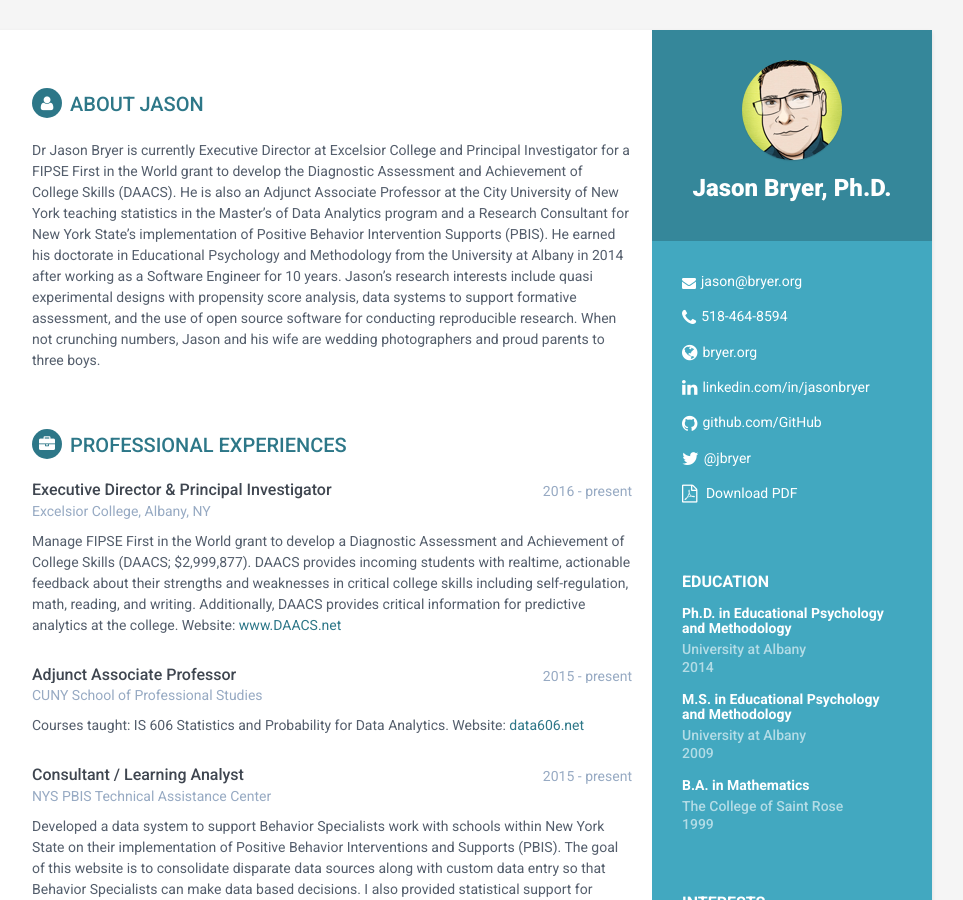
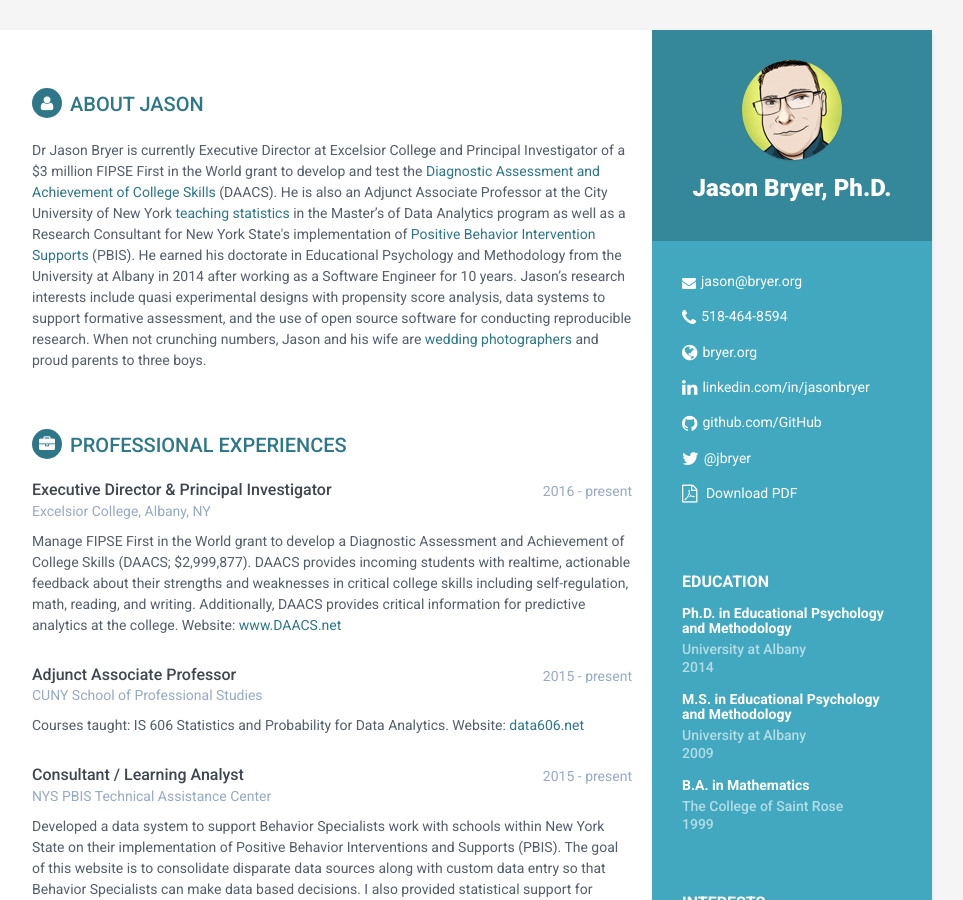
Before and after one commit to jbryer/CV, a Jekyll site: the page built from docs/index.md, in a window 1280 px wide and 900 px high. Shown: the whole window, without its empty margins (188-1151 px from the left). Built offline with Jekyll 4.4.1, drawn with Linux system fonts in a browser that asks for light colours.

Commit message:
Bio update.

```diff
--- a/docs/_includes/biography.html
+++ b/docs/_includes/biography.html
@@ -1,6 +1,6 @@
 <section class="section summary-section">
 <h2 class="section-title"><i class="fa fa-user"></i>About Jason</h2>
 <div class="summary">
-    <p>Dr Jason Bryer is currently Executive Director at Excelsior College and Principal Investigator for a FIPSE First in the World grant to develop the Diagnostic Assessment and Achievement of College Skills (DAACS). He is also an Adjunct Associate Professor at the City University of New York teaching statistics in the Master’s of Data Analytics program and a Research Consultant for New York State’s implementation of Positive Behavior Intervention Supports (PBIS). He earned his doctorate in Educational Psychology and Methodology from the University at Albany in 2014 after working as a Software Engineer for 10 years. Jason’s research interests include quasi experimental designs with propensity score analysis, data systems to support formative assessment, and the use of open source software for conducting reproducible research. When not crunching numbers, Jason and his wife are wedding photographers and proud parents to three boys.</p>
+    <p>Dr Jason Bryer is currently Executive Director at Excelsior College and Principal Investigator of a $3 million FIPSE First in the World grant to develop and test the <a href="http://daacs.net" target="_new">Diagnostic Assessment and Achievement of College Skills</a> (DAACS). He is also an Adjunct Associate Professor at the City University of New York <a href="http://data606.net" target="_new">teaching statistics</a> in the Master’s of Data Analytics program as well as a Research Consultant for New York State's implementation of <a href="https://pbisny.org" target="_new">Positive Behavior Intervention Supports</a> (PBIS). He earned his doctorate in Educational Psychology and Methodology from the University at Albany in 2014 after working as a Software Engineer for 10 years. Jason’s research interests include quasi experimental designs with propensity score analysis, data systems to support formative assessment, and the use of open source software for conducting reproducible research. When not crunching numbers, Jason and his wife are <a href="http://bryerphotography.com" target="_new">wedding photographers</a> and proud parents to three boys.</p>
 </div><!--//summary-->
 </section><!--//section-->
```
